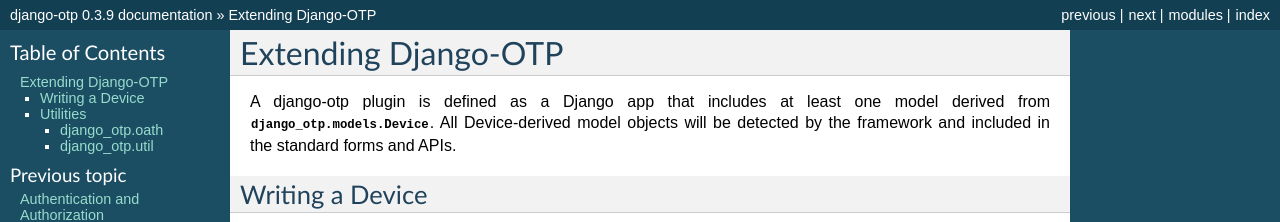
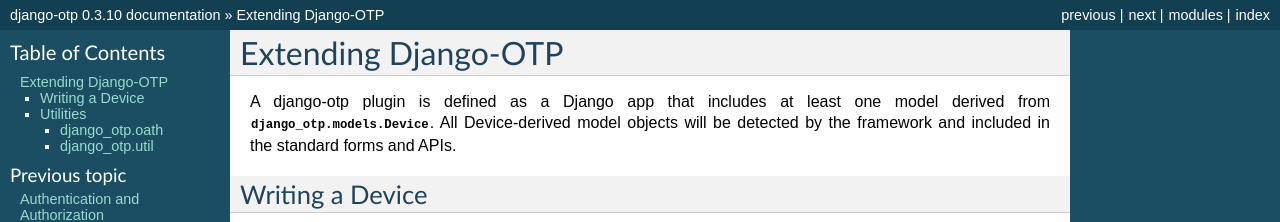
Before and after one commit to django-otp/django-otp, a Sphinx documentation site: the page built from docs/source/extend.rst, in a window 1280 px wide and 900 px high. Shown: the top 222 px of the window. Built offline with Sphinx 7.4.7, drawn with Linux system fonts in a browser that asks for light colours; some of the changed text lies outside the part shown.

Commit message:
django-otp 0.3.10

```diff
--- a/docs/source/conf.py
+++ b/docs/source/conf.py
@@ -75,7 +75,7 @@
 # The short X.Y version.
 version = '0.3'
 # The full version, including alpha/beta/rc tags.
-release = '0.3.9'
+release = '0.3.10'
 
 # The language for content autogenerated by Sphinx. Refer to documentation
 # for a list of supported languages.
--- a/setup.py
+++ b/setup.py
@@ -5,7 +5,7 @@
 
 setup(
     name='django-otp',
-    version='0.3.9',
+    version='0.3.10',
     description='A pluggable framework for adding two-factor authentication to Django using one-time passwords.',
     long_description=open('README.rst').read(),
     author='Peter Sagerson',
```
Also changed, not shown: 1 other file.
